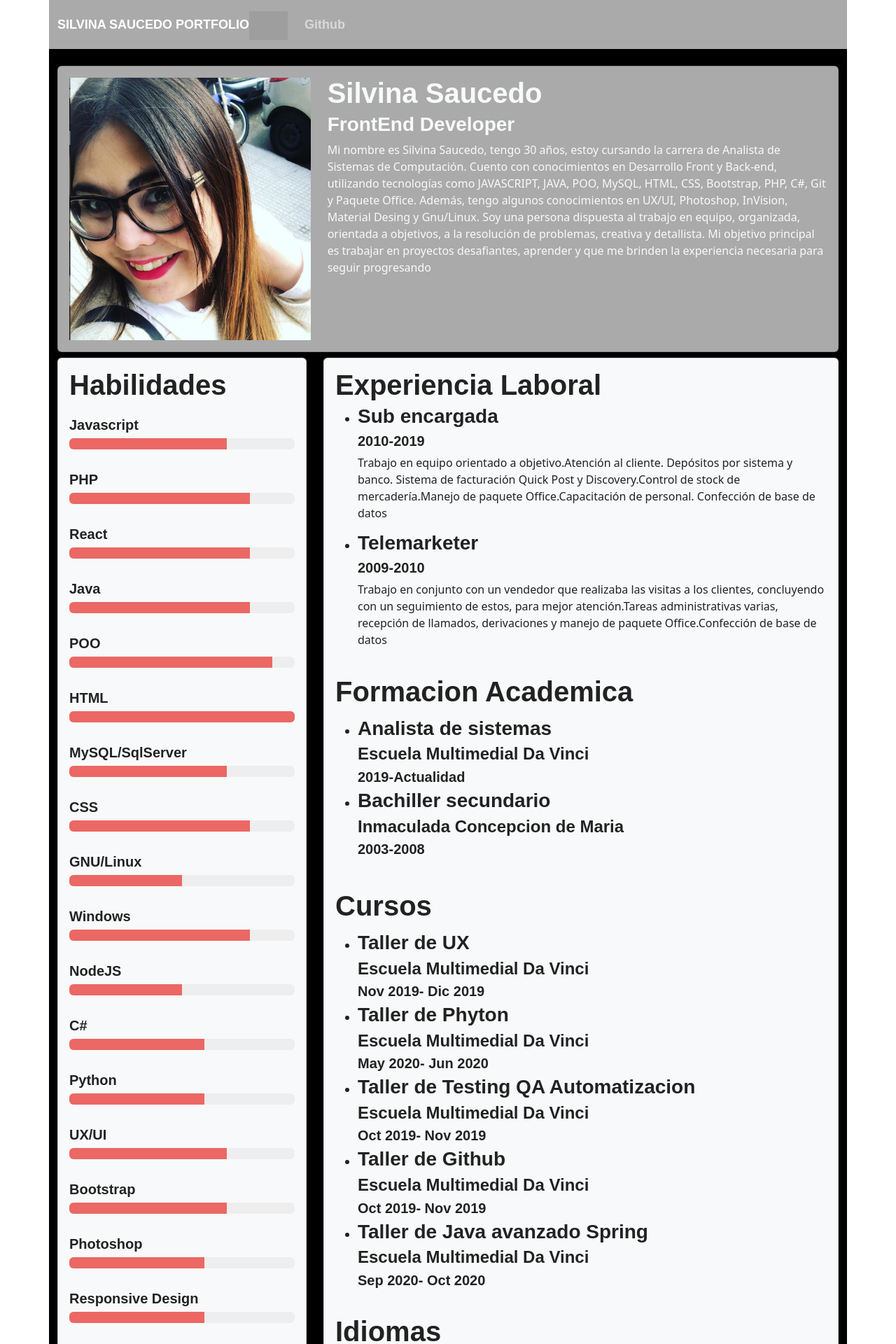
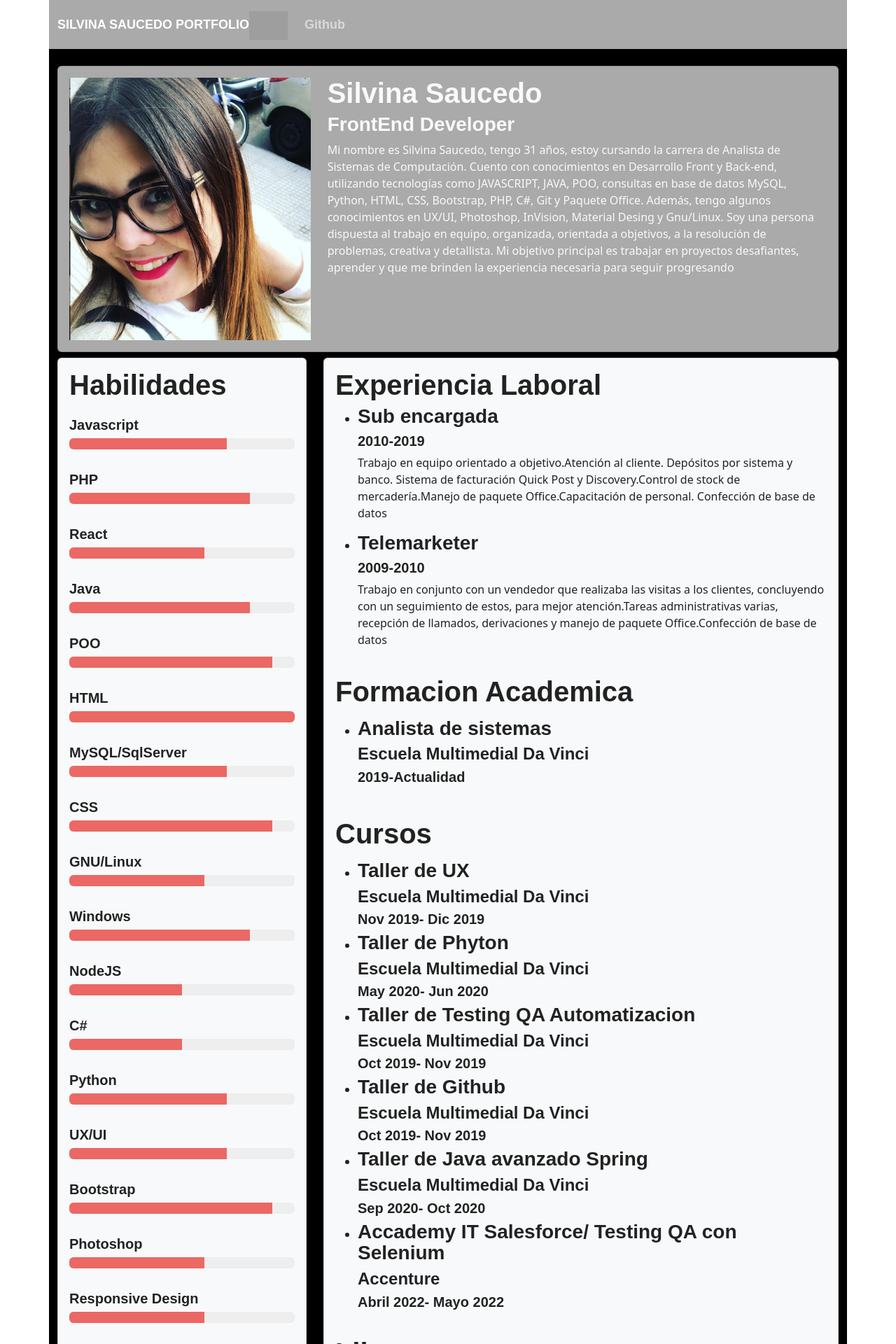
Before and after one commit to Silvyhs90/portfolio-react, a Next.js app: page / in a window 1280 px wide. Shown: the top 1920 px of the page at 70% size. Built offline with nearby package versions, Linux system fonts and the light colour scheme; grey boxes are pictures that could not be loaded; a small style sheet from the web is missing; a web font is replaced by a local one.

Commit message:
cambios en index y perfil

```diff
--- a/pages/index.js
+++ b/pages/index.js
@@ -16,8 +16,8 @@ const Index= () => (
                             <h1>Silvina Saucedo</h1>
                             <h3>FrontEnd Developer</h3>
                         <p>
-                        Mi nombre es Silvina Saucedo, tengo 30 años, estoy cursando la carrera de Analista de Sistemas de Computación. Cuento con conocimientos en Desarrollo Front y Back-end, utilizando tecnologías
-                        como JAVASCRIPT, JAVA, POO, MySQL, HTML, CSS, Bootstrap, PHP, C#, Git y Paquete Office.
+                        Mi nombre es Silvina Saucedo, tengo 31 años, estoy cursando la carrera de Analista de Sistemas de Computación. Cuento con conocimientos en Desarrollo Front y Back-end, utilizando tecnologías
+                        como JAVASCRIPT, JAVA, POO, consultas en base de datos MySQL, Python, HTML, CSS, Bootstrap, PHP, C#, Git y Paquete Office.
                         Además, tengo algunos conocimientos en UX/UI, Photoshop, InVision, Material Desing y Gnu/Linux.
                         Soy una persona dispuesta al trabajo en equipo, organizada, orientada a objetivos, a la resolución de problemas, creativa y detallista. Mi objetivo principal es trabajar en proyectos desafiantes, aprender y que me brinden la experiencia necesaria para seguir progresando
                         </p>
--- a/profile.js
+++ b/profile.js
@@ -9,7 +9,7 @@ export const skills = [
     },
     {
         skill: 'React',
-        percentage: 80,
+        percentage: 60,
     },
     {
         skill: 'Java',
@@ -29,11 +29,11 @@ export const skills = [
     },
     {
         skill: 'CSS',
-        percentage: 80,
+        percentage: 90,
     },
     {
         skill: 'GNU/Linux',
-        percentage: 50,
+        percentage: 60,
     },
     {
         skill: 'Windows',
@@ -45,11 +45,11 @@ export const skills = [
     },
     {
         skill: 'C#',
-        percentage: 60,
+        percentage: 50,
     },
     {
         skill: 'Python',
-        percentage: 60,
+        percentage: 70,
     },
     {
         skill: 'UX/UI',
@@ -57,7 +57,7 @@ export const skills = [
     },
     {
         skill: 'Bootstrap',
-        percentage: 70,
+        percentage: 90,
     },
     {
         skill: 'Photoshop',
@@ -100,12 +100,6 @@ export const schools = [
         name:'Analista de sistemas',
         from:2019,
         to:'Actualidad'
-    },
-    {
-        school :'Inmaculada Concepcion de Maria',
-        name:'Bachiller secundario',
-        from:2003,
-        to:2008
     }
 ]
 
@@ -139,6 +133,12 @@ export const academics = [
         where: 'Escuela Multimedial Da Vinci',
         from:' Sep 2020',
         to:' Oct 2020'
+    },
+    {
+        name:'Accademy IT Salesforce/ Testing QA con Selenium',
+        where: 'Accenture',
+        from:' Abril 2022',
+        to:' Mayo 2022'
     },
 ]
 
```
